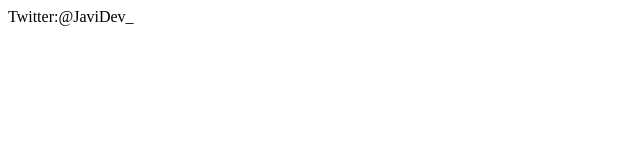
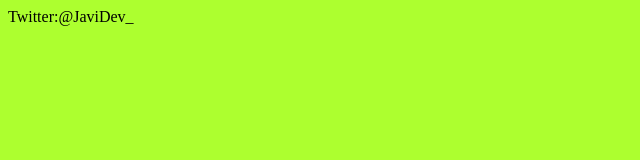
Before and after one commit to JaviDev-web/porjectoDemo, a plain HTML site: page index.html in a window 1280 px wide. Shown: the whole page, without its empty margins (0-640 px from the left). Drawn offline with Linux system fonts and the light colour scheme.

Commit message:
Agregando fondo verde claro

```diff
--- a/index.html
+++ b/index.html
@@ -4,7 +4,7 @@
     <meta charset="UTF-8">
     <meta http-equiv="X-UA-Compatible" content="IE=edge">
     <meta name="viewport" content="width=device-width, initial-scale=1.0">
-
+    <link rel="stylesheet" href="main.css">
     <title>Document</title>
 </head>
 <body>
--- a/main.css
+++ b/main.css
@@ -1,3 +1,3 @@
 body{
-    background-color: aliceblue;
+    background-color: greenyellow;
 }
```
